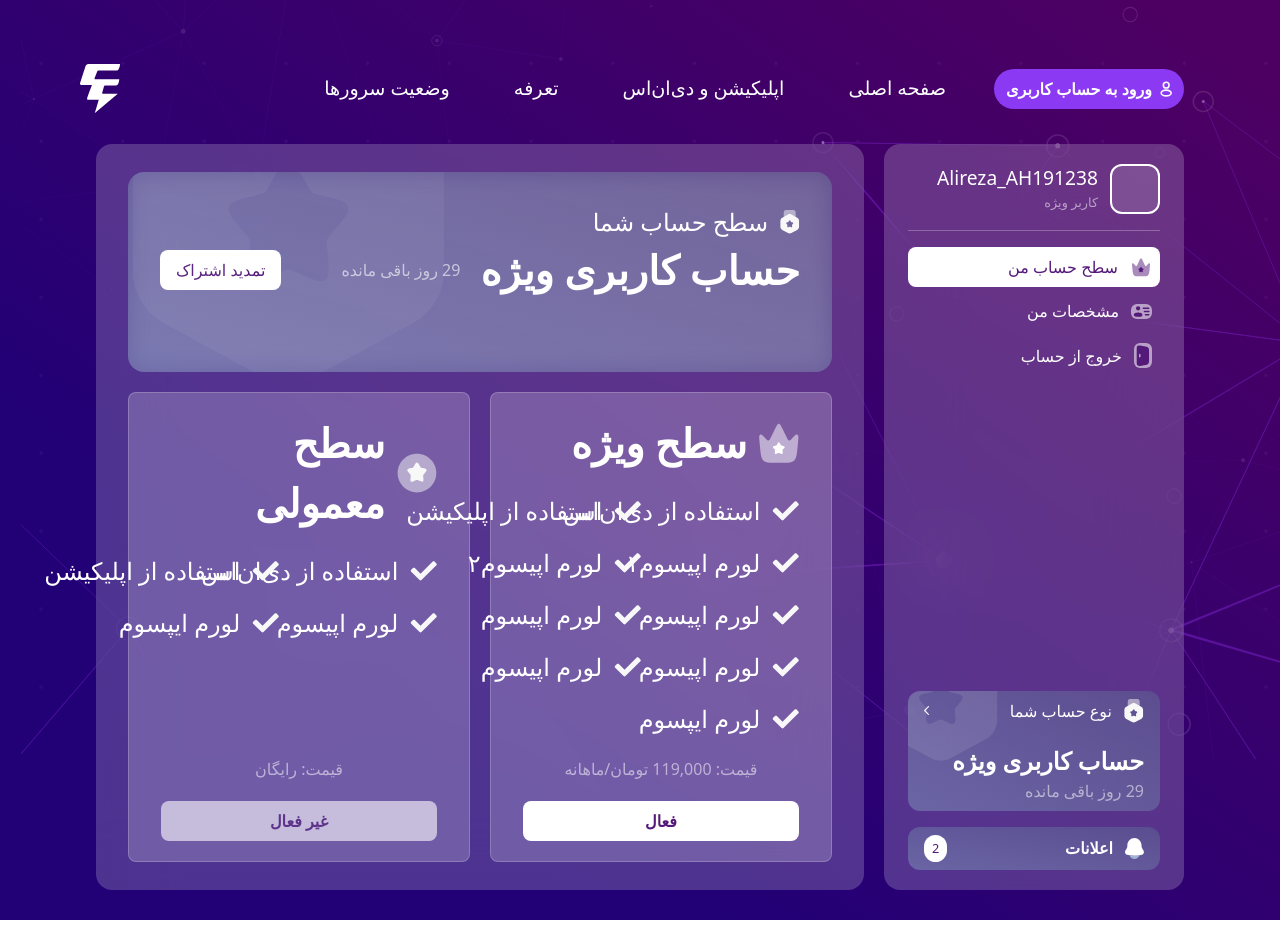
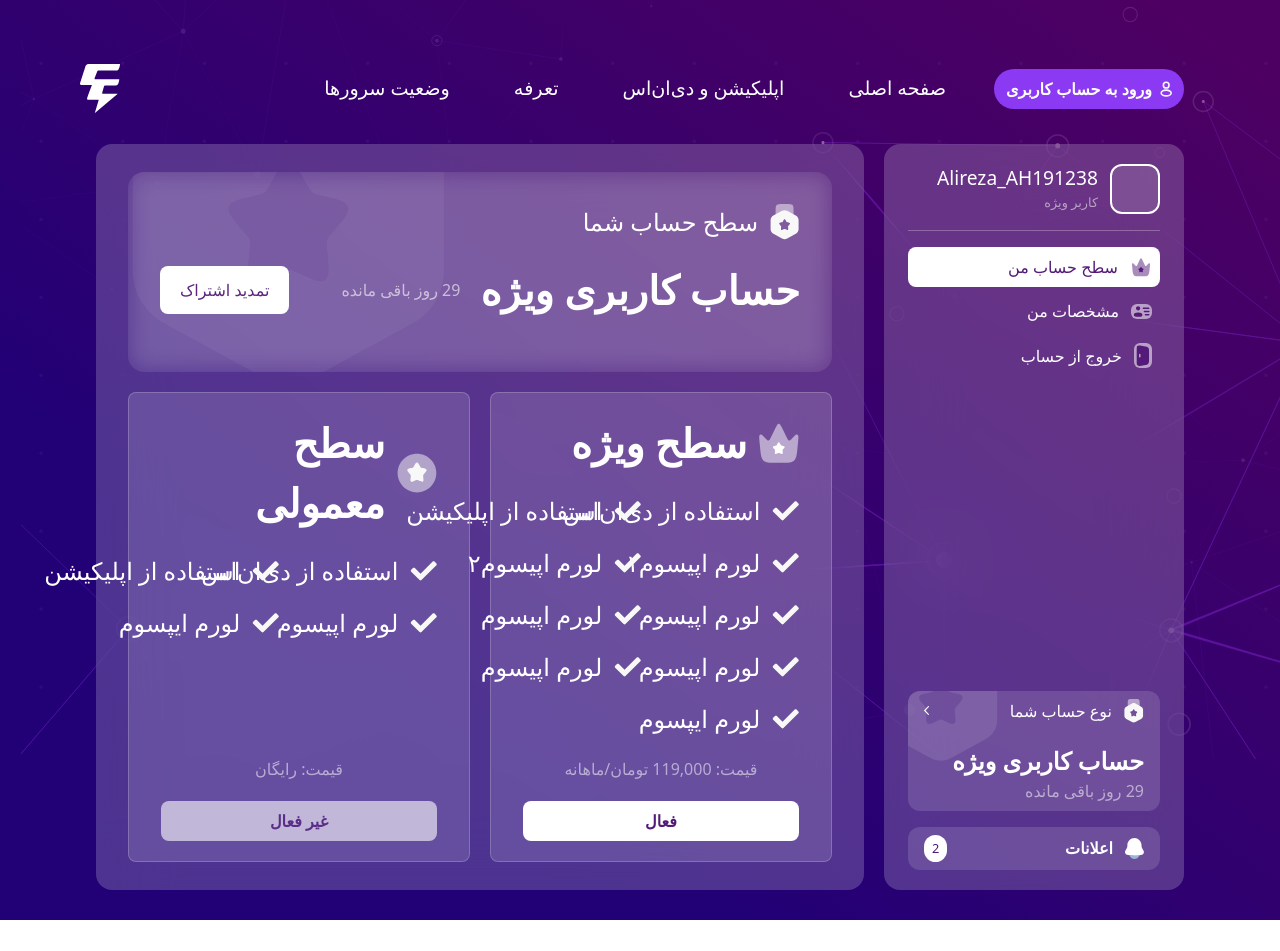
Before and after one commit to mahjs/Rayka-Electro, a React (Vite) app: page /dashboard in a window 1280 px wide. Shown: the top 951 px of the page. Built offline with nearby package versions, Linux system fonts and the light colour scheme.

Commit message:
ui issues

```diff
--- a/src/components/ui/PlanFeatures.tsx
+++ b/src/components/ui/PlanFeatures.tsx
@@ -18,7 +18,7 @@ const PlanFeatures: FC<Props> = ({ icon, active, disable, title, featuresList, p
       style={{
         position: absolute ? 'absolute' : 'initial',
       }}
-      className="h-full w-full flex flex-col gap-5 py-5 px-8 border-[#ffffff33] border-[1.5px] rounded-lg  bg-[#ffffff33] "
+      className="h-full w-full flex flex-col gap-5 py-5 px-8 border-[#ffffff33] border-[1.5px] rounded-lg  bg-[#ffffff22] "
     >
       <div className="flex gap-3 text-white items-center">
         <img alt="icon" src={icon} className="w-[40px] h-[40px]" style={{ width: '40px', height: '40px' }} />
--- a/src/pages/dashboard/MyAccount.tsx
+++ b/src/pages/dashboard/MyAccount.tsx
@@ -11,7 +11,7 @@ const MyAccount: FC<Props> = ({ premium }) => {
   return (
     <div className="w-full h-full text-white">
       <div className="flex h-full flex-col gap-5">
-        <div className="relative min-h-[200px] bg-gradient-to-tr from-[#859EBF77] to-[#5C749566] p-8 rounded-2xl backdrop-blur-md overflow-hidden">
+        <div className="flex flex-col gap-5 relative min-h-[200px]  p-8 rounded-2xl backdrop-blur-md overflow-hidden">
           <img
             src={StarPremium}
             className="absolute w-[400px] h-[400px] opacity-5 -top-[90%] -left-[5%]"
@@ -29,7 +29,7 @@ const MyAccount: FC<Props> = ({ premium }) => {
               </div>
             )}
             {!premium && <span>حساب کاربری عادی</span>}
-            <button className="mr-auto bg-white text-[#541A79] py-2 px-4 rounded-lg">
+            <button className="mr-auto bg-white text-[#541A79] py-3 px-5 rounded-lg">
               {premium ? 'تمدید اشتراک' : 'خرید اشتراک'}
             </button>
           </div>
--- a/src/pages/dashboard/SideBar.tsx
+++ b/src/pages/dashboard/SideBar.tsx
@@ -62,7 +62,7 @@ const SideBar: FC<Props> = ({ selectedTab }) => {
       </div>
 
       {/* Premium card */}
-      <div className="relative flex flex-col gap-5 py-2 px-4 text-white bg-gradient-to-tr from-[#859EBF77] to-[#5C749566] rounded-xl overflow-hidden mt-auto">
+      <div className="relative flex flex-col gap-5 py-2 px-4 text-white bg-[#ffffff22] rounded-xl overflow-hidden mt-auto">
         <img src={StarPremium} className="absolute w-[145px] h-[145px] opacity-10 -top-[60%] -left-[15%]" />
         <button className="flex gap-3 items-center ">
           <img src={StarPremium} />
@@ -76,7 +76,7 @@ const SideBar: FC<Props> = ({ selectedTab }) => {
         </div>
       </div>
 
-      <button className="flex items-center gap-3 text-white bg-gradient-to-tr from-[#859EBF77] to-[#5C749566] py-2 px-4 rounded-xl">
+      <button className="flex items-center gap-3 text-white  bg-[#ffffff22] py-2 px-4 rounded-xl">
         <img src={Bell} />
         <span className="font-bold">اعلانات</span>
         <span className="mr-auto py-1 px-2 text-[.8rem] rounded-full bg-white text-[#511A79]">{2}</span>
```
